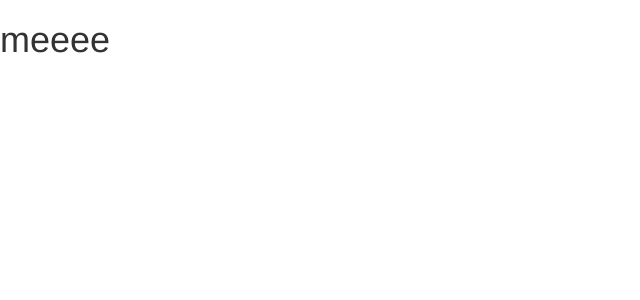
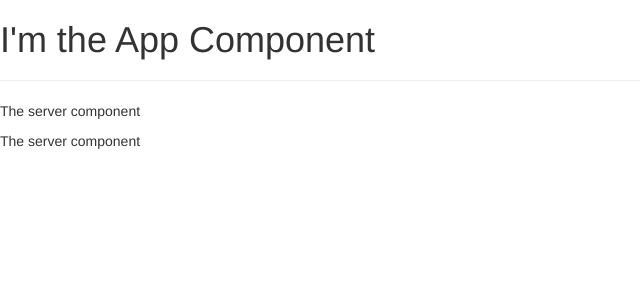
Before and after one commit to Samlouwithers/Udemy, an Angular app: page / in a window 1280 px wide. Shown: the top 300 px of the page, without its empty margins (0-640 px from the left). Built offline with nearby package versions, Linux system fonts and the light colour scheme.

Commit message:
made a new component using terminal window (separate one) to type in command : ng g c servers. to make new component that contains multiples of server. then re-did the app.component to point to servers, which prints two server.

```diff
--- a/src/app/app.component.html
+++ b/src/app/app.component.html
@@ -1 +1,3 @@
-<h1>meeee</h1>
+<h1>I'm the App Component</h1>
+<hr>
+<app-servers></app-servers>
--- a/src/app/app.module.ts
+++ b/src/app/app.module.ts
@@ -5,11 +5,13 @@
 
 import { AppComponent } from './app.component';
 import { ServerComponent } from './server/server.component';
+import { ServersComponent } from './servers/servers.component';
 
 @NgModule({
   declarations: [
     AppComponent,
-    ServerComponent
+    ServerComponent,
+    ServersComponent
   ],
   imports: [
     BrowserModule,
--- /dev/null
+++ b/src/app/servers/servers.component.html
@@ -0,0 +1,2 @@
+<app-server></app-server>
+<app-server></app-server>
--- /dev/null
+++ b/src/app/servers/servers.component.ts
@@ -0,0 +1,15 @@
+import { Component, OnInit } from '@angular/core';
+
+@Component({
+  selector: 'app-servers',
+  templateUrl: './servers.component.html',
+  styleUrls: ['./servers.component.css']
+})
+export class ServersComponent implements OnInit {
+
+  constructor() { }
+
+  ngOnInit() {
+  }
+
+}
```
Also changed, not shown: src/app/servers/servers.component.css (added).
